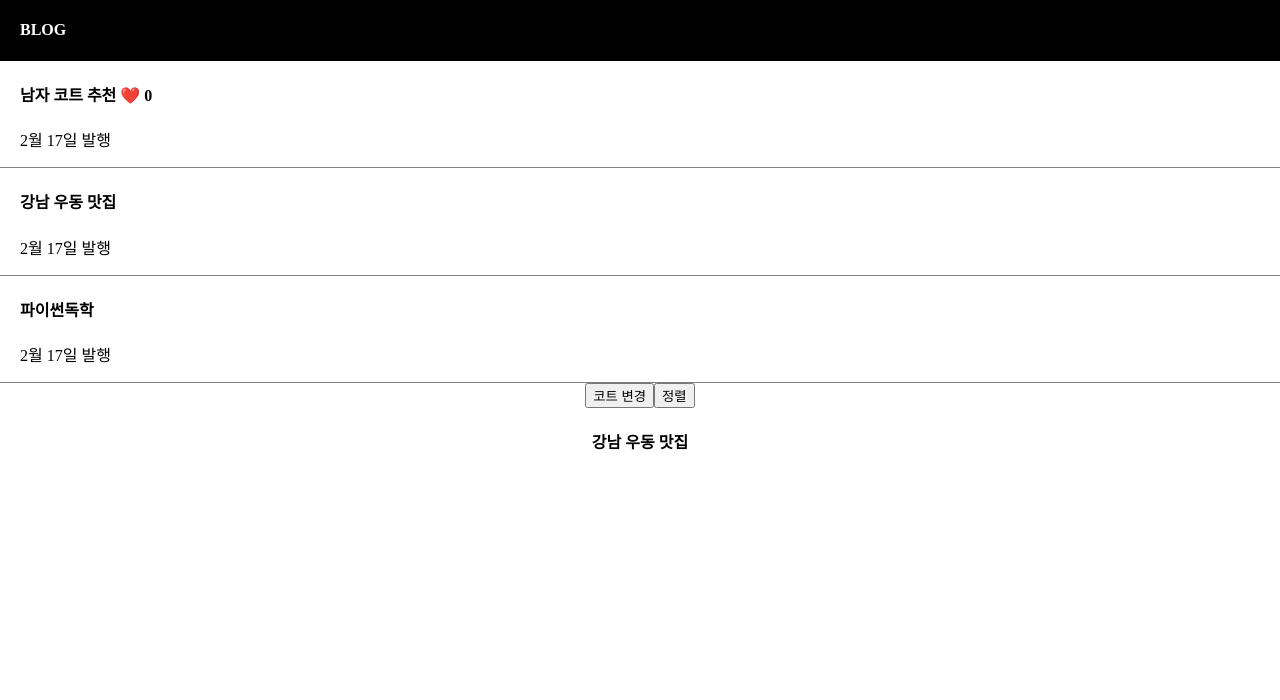
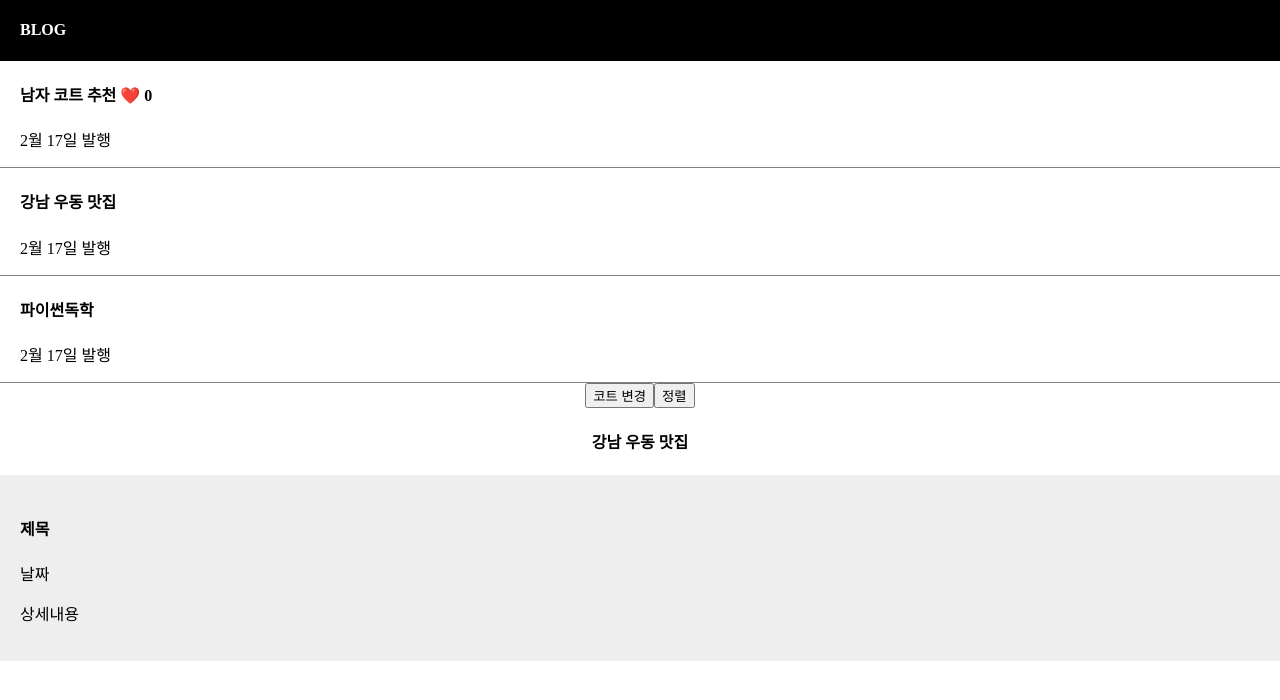
Before and after one commit to dk7648/react-blog, a React (Vite) app: page / in a window 1280 px wide. Shown: the top 700 px of the page. Built offline with nearby package versions, Linux system fonts and the light colour scheme.

Commit message:
part1: Component : 많은 div들을 한 단어로 줄이고 싶으면

```diff
--- a/src/App.css
+++ b/src/App.css
@@ -19,3 +19,10 @@
   text-align: left;
   border-bottom: 1px solid grey;
 }
+
+.modal {
+  margin-top: 20px;
+  padding: 20px;
+  background: #eee;
+  text-align: left;
+}
--- a/src/App.jsx
+++ b/src/App.jsx
@@ -37,8 +37,21 @@
         setTitle(newTitle);
       }}>정렬</button>
       <h4>{ post }</h4>
+      <Modal></Modal>
+
+
     </div>
   )
 }
 
+function Modal() {
+  return (
+    <div className="modal">
+        <h4>제목</h4>
+        <p>날짜</p>
+        <p>상세내용</p>
+    </div>
+  );
+}
+
 export default App
```
